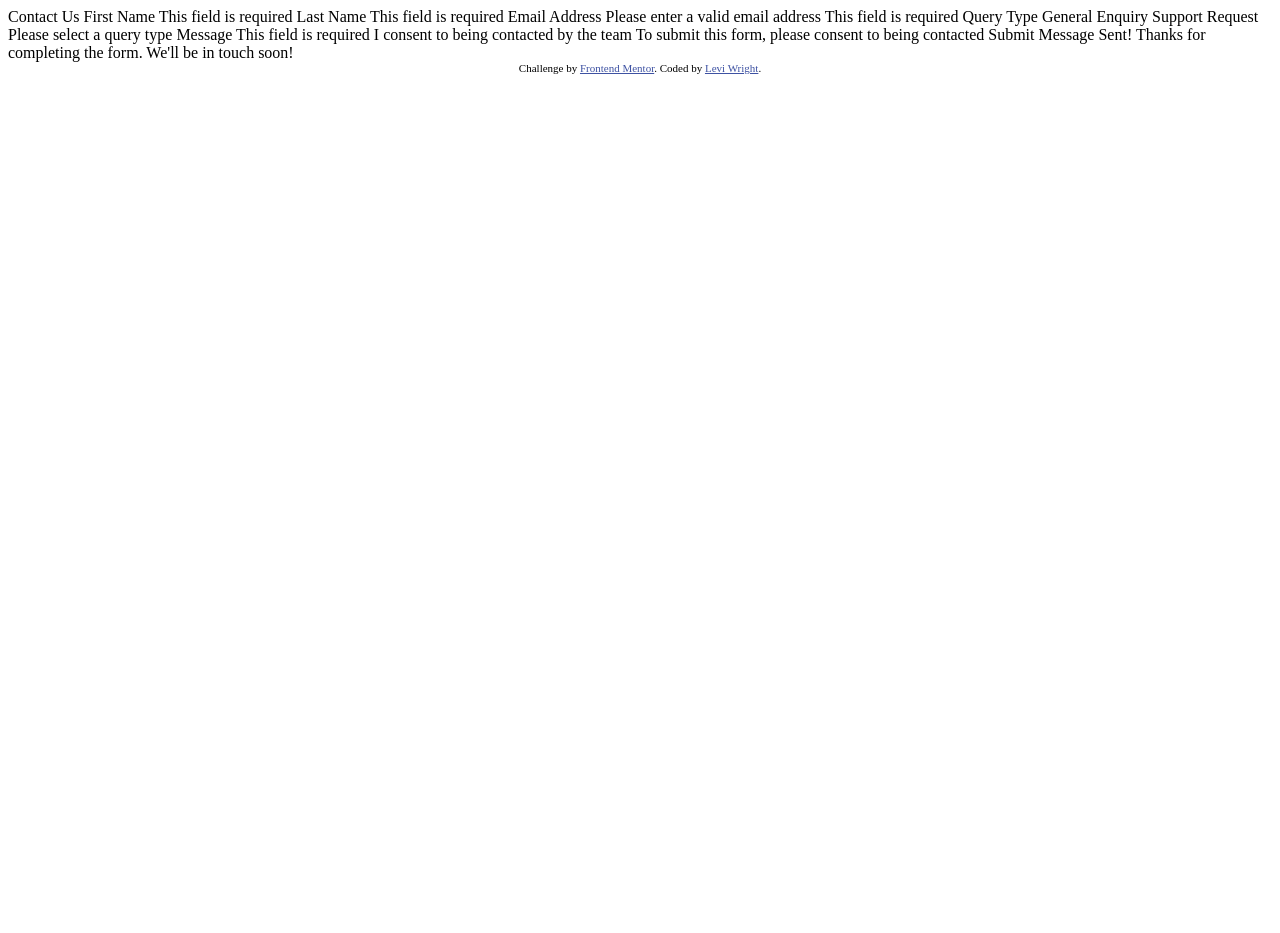
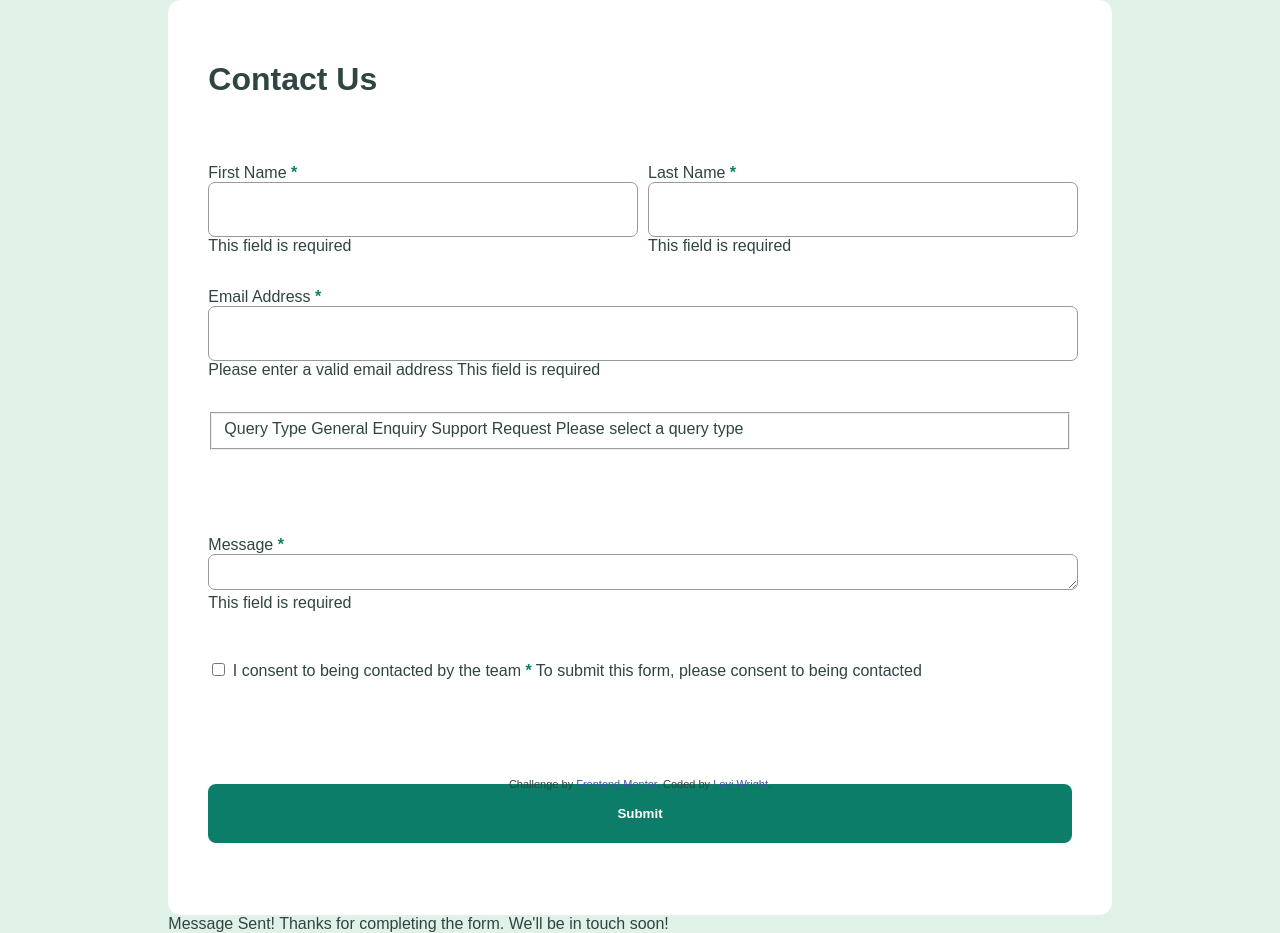
Before and after one commit to law973/contact_form, a website: page index.html in a window 1280 px wide. Before the commit the page ends 800 px from the top, so only its background shows below. Drawn offline with Linux system fonts and the light colour scheme.

Commit message:
started adding form using css grid

```diff
--- a/index.html
+++ b/index.html
@@ -3,43 +3,67 @@
 <head>
   <meta charset="UTF-8">
   <meta name="viewport" content="width=device-width, initial-scale=1.0">
-
   <link rel="icon" type="image/png" sizes="32x32" href="./assets/images/favicon-32x32.png">
   <link rel="stylesheet" href="./css/compiled_style.css">
   <title>Frontend Mentor | Contact form</title>
-
 </head>
 <body>
   <main>
-    Contact Us
+    <!-- Form Card -->
+    <div class="card">
 
-    First Name
+      <form action="">
+        <div class="div1">
+          <h1>Contact Us</h1>
+        </div>
+        <div class="div2">
+          <label for="first-name">First Name <span>*</span></label>
+          <input type="text" id="first-name" name="first-name" required>
           This field is required
-
-    Last Name
+        </div>
+        <div class="div3">
+          <label for="last-name">Last Name <span>*</span></label>
+          <input type="text" id="last-name" name="last-name" required>
           This field is required
-
-    Email Address
+        </div>
+        <div class="div4">
+          <label for="email">Email Address <span>*</span></label>
+          <input type="email" id="email" name="email" required>
           Please enter a valid email address
           This field is required
-
+        </div>
+        <div class="div5">
+          <fieldset>
             Query Type
             General Enquiry
             Support Request
             Please select a query type
+          </fieldset>
+        </div>
+        <div class="div6">
+          <label for="message">Message <span>*</span></label>
+          <textarea id="message" name="message" required></textarea>
+          This field is required
+        </div>
+        <div class="div7">
+          <input type="checkbox" id="consent" name="consent" required>
+          <label for="consent">I consent to being contacted by the team <span>*</span></label>
+          To submit this form, please consent to being contacted
+        </div>
+        <div class="div8">
+          <input type="submit" value="Submit">
+        </div>
+      </form>
+    </div>
 
-    Message
-    This field is required
-
-    I consent to being contacted by the team
-    To submit this form, please consent to being contacted
-
-    Submit
-
+    <!-- Toast -->
+    <div class="toast-container">
+      <div id="toast" class="toast">
         Message Sent!
         Thanks for completing the form. We'll be in touch soon!
+      </div>
+    </div>
   </main>
-
   <footer>
     <div class="attribution">
       Challenge by <a href="https://www.frontendmentor.io?ref=challenge">Frontend Mentor</a>.
--- /dev/null
+++ b/scss/_layout.scss
@@ -0,0 +1,3 @@
+// Import SCSS partials
+@import './layout/card';
+@import './layout/attribution';
--- /dev/null
+++ b/scss/_reset.scss
@@ -0,0 +1,23 @@
+
+body {
+    background-color: #e0f1e7;
+    color: #2f4543;
+    display: grid;
+    font-family: "Karla", sans-serif;
+    height: 100vh;
+    margin: 0;
+    place-items: center;
+    width: 100vw;
+}
+
+span {
+    color: #0c7d69;
+    font-weight: bold;
+}
+
+footer {
+    bottom: 0;
+    font-size: 15px;
+    padding-bottom: 10px;
+    position: absolute;
+}
--- /dev/null
+++ b/scss/layout/_attribution.scss
@@ -0,0 +1,8 @@
+.attribution {
+    font-size: 11px;
+    text-align: center;
+
+    a {
+        color: hsl(228, 45%, 44%);
+    }
+}
--- /dev/null
+++ b/scss/layout/_card.scss
@@ -0,0 +1,71 @@
+.card {
+    background-color: #fff;
+    border-radius: 13px;
+    padding: 40px;
+
+    form {
+        display: grid;
+        grid-template-columns: repeat(2, 1fr);
+        grid-template-rows: repeat(7, 1fr);
+        grid-column-gap: 16px;
+        grid-row-gap: 33px;
+
+        .div1 { grid-area: 1 / 1 / 2 / 3; }
+        .div2 { grid-area: 2 / 1 / 3 / 2; }
+        .div3 { grid-area: 2 / 2 / 3 / 3; }
+        .div4 { grid-area: 3 / 1 / 4 / 3; }
+        .div5 { grid-area: 4 / 1 / 5 / 3; }
+        .div6 { grid-area: 5 / 1 / 6 / 3; }
+        .div7 { grid-area: 6 / 1 / 7 / 3; }
+        .div8 { grid-area: 7 / 1 / 8 / 3; }
+    }
+
+    label {
+        margin-bottom: 15px;
+    }
+
+    input {
+
+        &[type="text"], &[type="email"] {
+            border: 1px solid #959b99;
+            border-radius: 7px;
+            height: 51px;
+            width: 100%;
+
+            &:hover {
+                cursor: pointer;
+            }
+
+            &[type="text"]:hover {
+                border: 1px solid #3d685e;
+            }
+        }
+
+        &[type="checkbox"] {
+            &:hover {
+                cursor: pointer;
+            }
+        }
+
+        &[type="submit"] {
+            background-color: #0c7d69;
+            border: none;
+            border-radius: 8px;
+            color: #fff;
+            font-weight: bold;
+            padding: 22px;
+            width: 100%;
+
+            &:hover {
+                background-color: #063f36;
+                cursor: pointer;
+            }
+        }
+    }
+
+    textarea {
+        border: 1px solid #959b99;
+        border-radius: 7px;
+        width: 100%;
+    }
+}
--- /dev/null
+++ b/scss/main.scss
@@ -0,0 +1,9 @@
+// Import Font???
+@font-face {
+    font-family: "Karla", sans-serif;
+    src: url('../assets/fonts/Karla-VariableFont_wght.ttf');
+}
+
+// Import SCSS partials
+@import 'reset';
+@import 'layout';
```
Also changed, not shown: README.md, css/compiled_style.css. Lines whose indentation alone changed are shown as unchanged.
